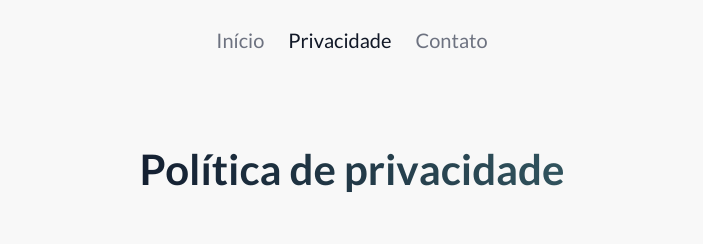
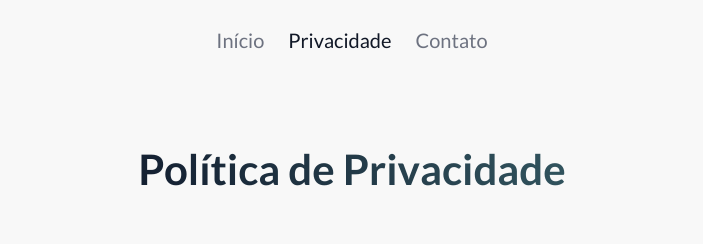
Before and after one commit to felipelourencosilva/CBCAppLandingPage, a plain HTML site: page privacyPolicy.html in a window 1280 px wide. Shown: the top 244 px of the page, without its empty margins (288-991 px from the left). Drawn offline with Linux system fonts and the light colour scheme.

Commit message:
Privacidade

```diff
--- a/privacyPolicy.html
+++ b/privacyPolicy.html
@@ -23,7 +23,7 @@
     </header>
     <main>
         <div class="text-container">
-            <h1>Política de privacidade</h1>
+            <h1>Política de Privacidade</h1>
         </div>
 
         <div class="policy-container">
```
